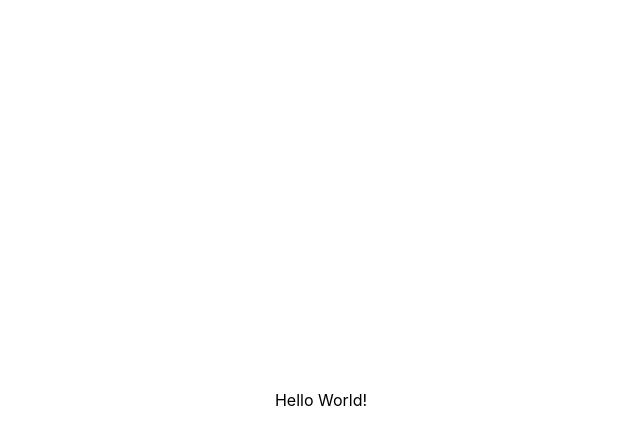
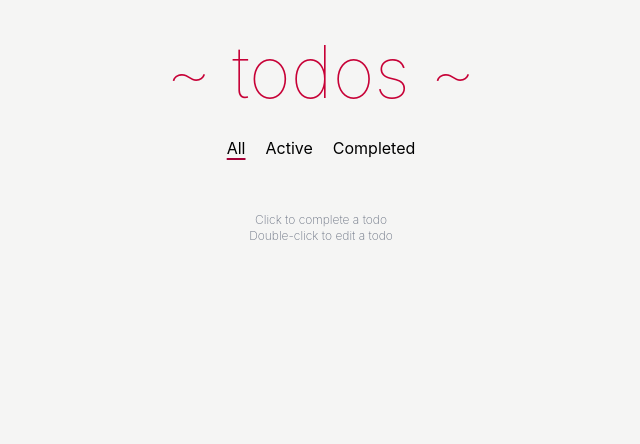
Before and after one commit to nikishyyy/basic-todo-app, a website built with Vite: page index.html in a window 1280 px wide. Shown: the whole page, without its empty margins (319-959 px from the left). Built offline with nearby package versions, Linux system fonts and the light colour scheme.

Commit message:
todos-04: Create header, footer, and navigation

```diff
--- a/index.html
+++ b/index.html
@@ -6,8 +6,30 @@
     <meta name="viewport" content="width=device-width, initial-scale=1.0" />
     <title>ToDo App</title>
   </head>
-  <body>
-    <div id="app"></div>
+  <body class="bg-stone-100">
+    <header class="max-w-lg py-4 mx-auto mt-5 font-thin text-center">
+      <h1 class="font-sans text-7xl text-rose-700">~ todos ~</h1>
+    </header>
+    <nav
+      id="todo-nav"
+      class="flex items-center justify-center gap-3 py-2 filters"
+      role="navigation"
+    >
+      <a
+        href="#/"
+        class="p-1 underline underline-offset-4 decoration-rose-800 decoration-2"
+        role="button"
+        >All</a
+      >
+      <a href="#/active" class="p-1" role="button">Active</a>
+      <a href="#/completed" class="p-1" role="button">Completed</a>
+    </nav>
+    <footer
+      class="flex flex-col items-center justify-center max-w-lg mx-auto mt-10 text-xs text-gray-500 font-extralight"
+    >
+      <div>Click to complete a todo</div>
+      <div>Double-click to edit a todo</div>
+    </footer>
     <script type="module" src="/src/main.js"></script>
   </body>
 </html>
--- a/src/main.js
+++ b/src/main.js
@@ -1,6 +1 @@
 import "./style.css";
-
-const app = document.getElementById("app");
-app.innerHTML = `<div class="flex items-center justify-center h-screen">
-  <div>Hello World!</div>
-</div>`;
```
